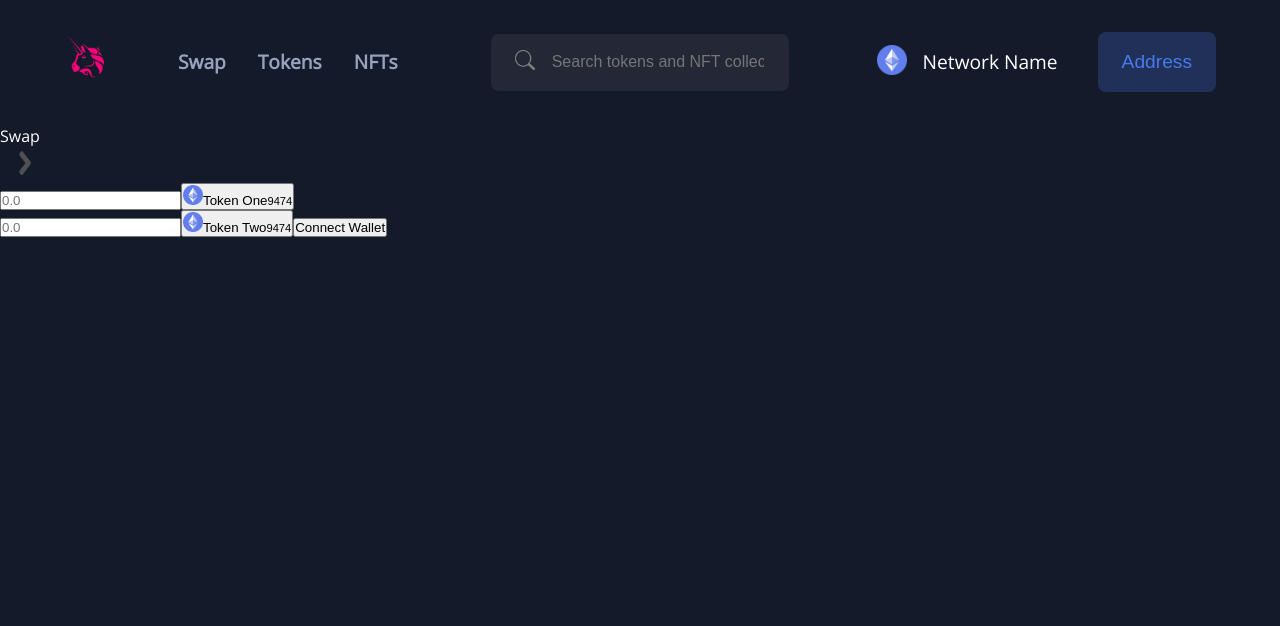
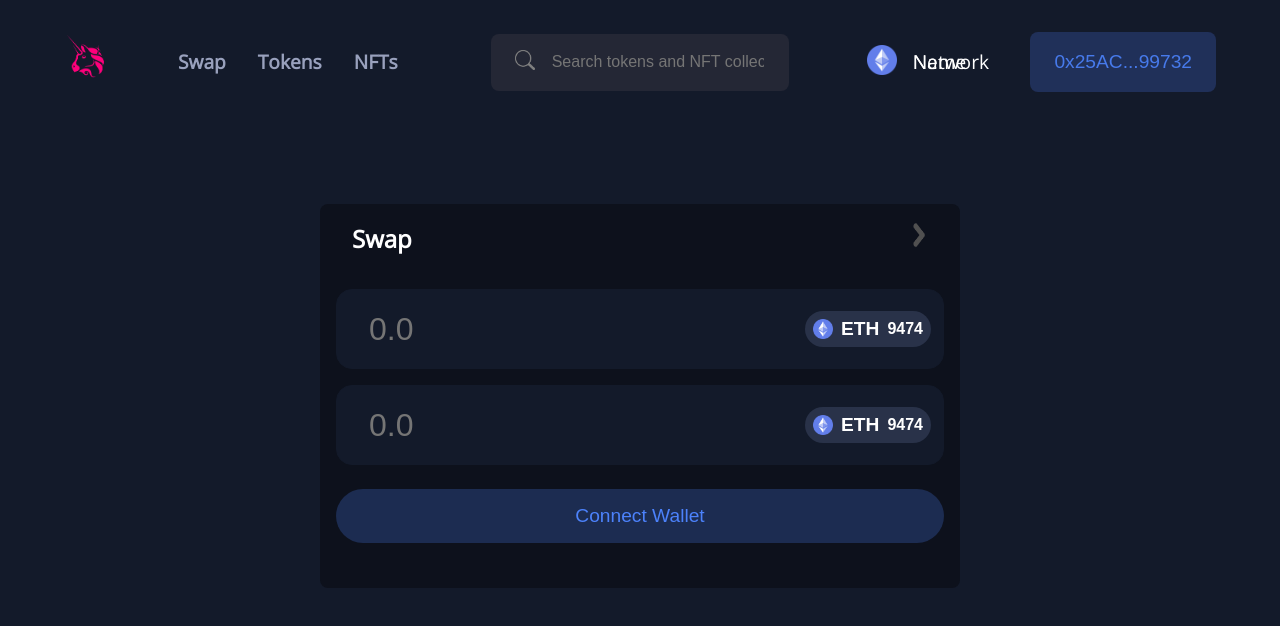
Before and after one commit to paritomarrr/Uniswap-clone-with-create-web3-dapp, a Next.js app in the folder frontend/: page / in a window 1280 px wide. Shown: the top 626 px of the page. Built offline with nearby package versions, Linux system fonts and the light colour scheme.

Commit message:
frontend first draft

```diff
--- a/frontend/assets/index.js
+++ b/frontend/assets/index.js
@@ -8,6 +8,7 @@ import Search from './search.png'
 import Toggle from './Toggle.png'
 import logo from './logo.png'
 import Close from './Close.png'
+import Lock from './Lock.png'
 
 export default {
     logo,
@@ -19,5 +20,6 @@ export default {
     WETH,
     Search,
     Toggle,
-    Close
+    Close,
+    Lock
 }
--- a/frontend/components/HeroSection/HeroSection.jsx
+++ b/frontend/components/HeroSection/HeroSection.jsx
@@ -1,20 +1,20 @@
-import React, {useState, useContext} from 'react'
+import React, { useState, useContext } from 'react'
 import Image from 'next/image'
 
 import Styles from './HeroSection.module.css'
 import images from '../../assets'
-import {Token, SearchToken} from '../index'
-const HeroSection = ({accounts, tokenData}) => {
+import { Token, SearchToken } from '../index'
+const HeroSection = ({ accounts, tokenData }) => {
   const [openSettings, setOpenSettings] = useState(false)
   const [openToken, setOpenToken] = useState(false)
   const [openTokensTwo, setOpenTokensTwo] = useState(false)
 
   const [tokenOne, setTokenOne] = useState({
-    name: 'Token One',
+    name: 'ETH',
     image: ""
   })
   const [tokenTwo, setTokenTwo] = useState({
-    name: 'Token Two',
+    name: 'ETH',
     image: ""
   })
   return (
@@ -22,7 +22,7 @@ const HeroSection = ({accounts, tokenData}) => {
       <div className={Styles.HeroSection_Box}>
         <div className={Styles.HeroSection_Box_Heading}>
           <p>Swap</p>
-          <div className={Styles.HeroSection_Box_HEading_Img}>
+          <div className={Styles.HeroSection_Box_Heading_Img}>
             <Image src={images.Close} alt='Close' width={50} height={30} onClick={() => {
               setOpenSettings(true)
             }} />
@@ -30,7 +30,7 @@ const HeroSection = ({accounts, tokenData}) => {
         </div>
         <div className={Styles.HeroSection_Box_Input}>
           <input type="text" placeholder="0.0" />
-          <button onClick={() => openToken(true)}>
+          <button onClick={() => setOpenToken(true)}>
             <Image src={tokenOne.image || images.ETH} width={20} height={20} />
             {tokenOne.name || "ETH"}
             <small>9474</small>
@@ -38,20 +38,20 @@ const HeroSection = ({accounts, tokenData}) => {
         </div>
         <div className={Styles.HeroSection_Box_Input}>
           <input type="text" placeholder="0.0" />
-          <button onClick={() => openToken(true)}>
+          <button onClick={() => setOpenTokensTwo(true)}>
             <Image src={tokenTwo.image || images.ETH} width={20} height={20} />
             {tokenTwo.name || "ETH"}
             <small>9474</small>
           </button>
-          {accounts ? (
+        </div>
+        {accounts ? (
             <button className={Styles.HeroSection_Box_Btn}>Connect Wallet</button>) : (
-            <button className={Styles.HeroSection_Box_Btn} onClick={() => {}}>Swap</button>
+            <button className={Styles.HeroSection_Box_Btn} onClick={() => { }}>Swap</button>
           )}
-        </div>
-        {openSettings && <Token openSettings={openSettings} />}
-        {openToken && <SearchToken openToken={openToken} tokens={setTokenOne} tokenData={tokenData} />}
+        {openSettings && <Token setOpenSettings={setOpenSettings} />}
+        {openToken && <SearchToken openToken={setOpenToken} tokens={setTokenOne} tokenData={tokenData} />}
 
-        {openToken && <SearchToken openToken={openToken} tokens={setTokenOne} tokenData={tokenData} />}
+        {openTokensTwo && <SearchToken openTokensTwo={setOpenTokensTwo} tokens={setOpenTokensTwo} tokenData={tokenData} />}
       </div>
 
     </div>
--- a/frontend/components/HeroSection/HeroSection.module.css
+++ b/frontend/components/HeroSection/HeroSection.module.css
@@ -0,0 +1,89 @@
+.HeroSection {
+    width: 90%;
+    margin: 2rem auto;
+    display: flex;
+    align-items: center;
+    justify-content: center;
+    position: relative;
+}
+
+.HeroSection_Box {
+    margin-top: 5rem;
+    padding: 1rem;
+    border-radius: .5rem;
+    width: 40rem;
+    background-color: rgba(13,17,28,255);
+    height: 24rem;
+
+}
+
+.HeroSection_Box_Heading {
+    display: flex;
+    align-items: center;
+    justify-content: space-between;
+    font-size: 1.5rem;
+    font-weight: 900;
+    margin-bottom: 2rem;
+    margin-left: 1rem;
+
+}
+
+.HeroSection_Box_Input {
+    display: flex;
+    align-items: center;
+    justify-content: space-between;
+    border: 1px solid rgba(19,26,42,255);
+    background-color:rgba(19,26,42,255);
+    border-radius: 1rem;
+    padding-left: 2rem;
+    margin-top: 1rem;
+    height: 5rem;
+}
+
+.HeroSection_Box_Input input {
+    border: 0;
+    outline: 0;
+    background-color:rgba(19,26,42,255);
+    font-size: 2rem;
+}
+
+.HeroSection_Box_Input button {
+   display: flex;
+   align-items: center;
+   justify-content: space-between;
+   gap: 0.5rem;
+   line-height: 0;
+   padding: .5rem;
+   background-color: rgba(41,50,73,255);
+   font-weight: 700;
+   font-size: 1.2rem;
+   border-radius: 2rem;
+  outline: none;
+  border: 0;
+   color: #fff;
+   margin: 1rem;
+}
+
+.HeroSection_Box_Btn {
+    background-color: #1c2c51;
+    border: 0;
+    outline: 0;
+    width: 100%;
+    margin-top: 1.5rem;
+    padding: 1rem;
+    border-radius: 2rem;
+    font-size: 1.2rem;
+    color: #4c82fb;
+}
+
+@media only screen and (max-width: 54em) {
+    .HeroSection {
+        width: 95%;
+    }
+    .HeroSection_Box {
+        width: 95%;
+    }
+    .HeroSection_Box_Input input {
+        width: 50%;
+    }
+}
--- a/frontend/components/Navbar/Navbar.jsx
+++ b/frontend/components/Navbar/Navbar.jsx
@@ -24,7 +24,7 @@ const Navbar = () => {
   // state
   const [openModal, setOpenModal] = useState(false)
   const [openTokenBox, setOpenTokenBox] = useState(false)
-
+  const [accounts, setAccounts] = useState(false)
   return (
     (
       <div className={Styles.navbar}>
@@ -59,7 +59,14 @@ const Navbar = () => {
               </div>
               <p>Network Name</p>
             </div>
-            <button onClick={() => { setOpenModal(true)}}>Address</button>
+
+            {
+              accounts ? (
+                <button onClick={() => setOpenModal(true)}>Connect</button>) : (
+                <button onClick={() => setOpenTokenBox(true)}>0x25AC...99732</button>
+              )
+            }
+            {/* <button onClick={() => { setOpenModal(true)}}>Address</button> */}
             {openModal && <Modal setOpenModal={setOpenModal} connectWallet="Connect" />}
           </div>
         </div>
--- a/frontend/components/SearchToken/SearchToken.jsx
+++ b/frontend/components/SearchToken/SearchToken.jsx
@@ -1,8 +1,55 @@
-import React from 'react'
-
-const SearchToken = () => {
+import React, {useState} from 'react'
+import Styles from './SearchToken.module.css'
+import Image from 'next/image'
+import images from '../../assets'
+const SearchToken = ({openToken, tokens, tokenData}) => {
+  const [active, setActive] = useState(1)
+  const coin = [
+    {
+      img: images.ETH,
+      name: 'ETH',
+    },{
+      img: images.DAI,
+      name: 'DAI',
+    },{
+      img: images.USDC,
+      name: 'USDC',
+    },{
+      img: images.USDT,
+      name: 'USDT',
+    },{
+      img: images.WBTC,
+      name: 'WBTC',
+    },{
+      img: images.WETH,
+      name: 'WETH',
+    }
+  ]
   return (
-    <div>SearchToken</div>
+    <div className={Styles.SearchToken}>
+      <div className={Styles.SearchToken_Box}>
+        <div className={Styles.SearchToken_Box_Heading}>
+          <h4>Select a Token</h4>
+          <Image src={images.Close} alt='Close' width={50} height={30} onClick={() => {
+            openToken(false)
+          } } />
+        </div>
+        <div className={Styles.SearchToken_Box_Search}>
+          <div className={Styles.SearchToken_Box_Search_Image}>
+            <Image src={images.Search} alt='Search' width={20} height={20} />
+          </div>
+          <input type="text" placeholder="Search name or paste address" />
+        </div>
+        <div className={Styles.SearchToken_Box_Tokens}>
+          {coin.map((item, index) => (
+            <span key={index+1} className={active == index + 1? `${Styles.active}`: ""} onClick={() =>  {setActive(index+1) , tokens({name: item.name, image: item.img })}}>
+              <Image src={item.img || images.ETH} alt='image' width={30} height={30} />
+              {item.name || "ETH"}
+            </span>
+          ))}
+        </div>
+      </div>
+    </div>
   )
 }
 
--- a/frontend/components/SearchToken/SearchToken.module.css
+++ b/frontend/components/SearchToken/SearchToken.module.css
@@ -0,0 +1,67 @@
+.SearchToken {
+    position: absolute;
+    margin: 0 auto;
+    background-color: #0d111c;
+    padding: 2rem;
+    border-radius: .5rem;
+    width: 30rem;
+    height: 25rem;
+}
+
+.SearchToken_Box_Heading {
+    display: flex;
+    align-items: center;
+    justify-content: space-between;
+
+}
+
+.SearchToken_Box_Search {
+    display: flex;
+    align-items: center;
+    background-color: #131a2a;
+    padding: .5rem 1rem;
+    border-radius: .5rem;
+    gap: 1rem;
+}
+
+.SearchToken_Box_Search input {
+    background-color:#131a2a;
+    outline: 0;
+    border: 0;
+    font-weight: 500;
+    width: 90%;
+}
+
+.SearchToken_Box_Tokens {
+    margin-top: 1.5rem;
+    display: grid;
+    grid-template-columns: repeat(4, 1fr);
+    gap: .5rem;
+}
+
+.SearchToken_Box_Tokens span {
+    display: flex;
+    align-items: center;
+    gap: .2rem;
+    border: 2px solid #131a2a;
+    padding: .3rem;
+    border-radius: 1rem;
+    width: 5.7rem;
+    cursor: pointer;
+}
+
+.active {
+    background-color: #1c2c51;
+    color: #4c82fb;
+}
+
+@media only screen and (max-width: 54em) {
+    .SearchToken {
+        width: 95%;
+    }
+
+    .SearchToken_Box_Tokens {
+        display: flex;
+        flex-wrap: wrap;
+    }
+}
--- a/frontend/components/Toggle/Toggle.jsx
+++ b/frontend/components/Toggle/Toggle.jsx
@@ -0,0 +1,19 @@
+import React from 'react'
+import Styles from './Toggle.module.css'
+
+
+const Toggle = ({label}) => {
+  return (
+    <div className={Styles.Toggle}>
+      <div className={Styles.Toggle_Switch_Box}>
+        <input type="checkbox" className={Styles.Toggle_CheckBox} name={label} id={label} />
+        <label htmlFor={label} className={Styles.Toggle_Label}>
+          <span className={Styles.Toggle_Inner}></span>
+          <span className={Styles.Toggle_Switch}></span>
+        </label>
+      </div>
+    </div>
+  )
+}
+
+export default Toggle
--- a/frontend/components/Toggle/Toggle.module.css
+++ b/frontend/components/Toggle/Toggle.module.css
@@ -0,0 +1,82 @@
+.Toggle {
+    text-align: center;
+}
+
+.Toggle_Switch_Box {
+    position: relative;
+    width: 75px;
+    top: 8px;
+    display: inline-block;
+    text-align: left;
+
+}
+
+.Toggle_CheckBox {
+    display: none;
+
+}
+
+.Toggle_Label {
+    display: block;
+    overflow: hidden;
+    cursor: pointer;
+    border: 0px solid #bbb;
+    border-radius: 20px;
+}
+
+.Toggle_Inner {
+    display: block;
+    width: 200%;
+    margin-left: -100%;
+    transition: margin 0.3s ease-in 0s;
+}
+
+.Toggle_Inner:before,
+.Toggle_Inner:after {
+   float: left;
+   width: 50%;
+   height: 36px;
+   padding: 0;
+   line-height: 36px;
+   color: #fff;
+   font-weight: bold;
+   box-sizing: border-box;
+}
+
+.Toggle_Inner:before {
+    content: "Yes";
+    padding-left: 10px;
+    background-color: #1c2c51;
+    color: #fff;
+}
+
+.Toggle_Inner:after {
+    content: "No";
+    padding-right: 10px;
+    background-color: #1c2c51;
+    color: #fff;
+    text-align: right;
+}
+
+.Toggle_Switch {
+    display: block;
+    width: 24px;
+    margin: 5px;
+    background-color: #4c82fb;
+    position: absolute;
+    top: 0;
+    bottom: 0;
+    right: 40px;
+    border: 0 solid #ffffff;
+    border-radius: 20px;
+    transition: all 0.3s ease-in 0s;
+
+}
+
+.Toggle_CheckBox:checked + .Toggle_Label .Toggle_Inner {
+    margin-left: 0;
+}
+
+.Toggle_CheckBox:checked + .Toggle_Label .Toggle_Switch {
+    right: 0;
+}
--- /dev/null
+++ b/frontend/components/Token/Token.jsx
@@ -0,0 +1,43 @@
+import React, {useState, useEffect} from 'react'
+import Image from 'next/image'
+import Styles from './Token.module.css'
+
+import images from '../../assets'
+import {Toggle} from '../index'
+const Token = ({setOpenSettings}) => {
+  return (
+   <div className={Styles.Token}>
+        <div className={Styles.Token_Box}>
+            <div className={Styles.Token_Box_Heading}>
+                <h4>Settings</h4>
+                <Image src={images.Close} alt='Close' width={50} height={30} onClick={() => {setOpenSettings(false)}} />
+            </div>
+            <p className='Styles.Token_Box_Para'>
+                Slippage Tolerance{""}
+                <Image src={images.Lock} alt="img" height={20} width={20} />
+            </p>
+
+            <div className={Styles.Token_Box_Input}>
+                <button>Auto</button>
+                <input type="text" placeholder='0.10%' />
+            </div>
+            <p className='Styles.Token_Box_Para'>
+                Slippage Tolerance{""}
+                <Image src={images.Lock} alt="img" height={20} width={20} />
+            </p>
+            <div className={Styles.Token_Box_Input}>
+
+                <input type="text" placeholder='30' />
+                <button>minutes</button>
+            </div>
+            <h2>Interface Setting</h2>
+            <div className={Styles.Token_Box_Toggle}>
+                <p clsasName={Styles.Token_Box_Para}>Transaction Deadline</p>
+                <Toggle label="No" />
+            </div>
+            </div>
+   </div>
+  )
+}
+
+export default Token
--- /dev/null
+++ b/frontend/components/Token/Token.module.css
@@ -0,0 +1,79 @@
+.Token {
+    position: absolute;
+    margin: 0 auto;
+    padding: 2rem;
+    background-color: #0d111c;
+    border-radius: .5rem;
+    width: 40rem;
+    height: 26rem;
+    margin-top: -21rem;
+    margin-left: -1rem;
+}
+
+.Token_Box_Heading {
+    display: flex;
+    align-items: center;
+    justify-content: space-between;
+    font-size: 1.5rem;
+    font-weight: 900;
+    margin-bottom: 2rem;
+}
+
+.Token_Box h2 {
+    font-size: 1.2rem;
+    line-height: 2;
+}
+
+.Token_Box_Para {
+    display: flex;
+    align-items: center;
+    gap: 1rem;
+
+}
+
+.Token_Box_Input {
+    display: flex;
+    gap: 4rem;
+    margin: 1rem 0;
+    align-items: center;
+}
+
+.Token_Box_Input button {
+    border: 0;
+    outline: 0;
+    padding: .5rem 1rem;
+    border-radius: .5rem;
+    background-color: #1c2c51;
+    color: #4c82fb;
+    font-size: 900;
+    font-size: 1rem;
+    cursor: pointer;
+}
+
+.Token_Box_Input input {
+    background-color: #131a2a;
+    border: 0;
+    outline: 0;
+    width: 80%;
+    padding: .5rem 1rem;
+    border-radius: .5rem;
+    text-align: end;
+    cursor: pointer;
+    font-size: 1.4rem;
+}
+
+.Token_Box_Toggle {
+    display: flex;
+    align-items: center;
+    justify-content: space-between;
+}
+
+@media only screen and (max-width: 54em) {
+    .Token {
+        width: 95%;
+        margin-left: -1rem;
+    }
+
+
+
+}
--- a/frontend/components/index.js
+++ b/frontend/components/index.js
@@ -4,6 +4,6 @@ import Modal from "./Modal/Modal"
 import SearchToken from "./SearchToken/SearchToken"
 import Toggle from "./Toggle/Toggle"
 import TokenList from "./TokenList/TokenList"
+import Token from "./Token/Token"
 
-
-export {HeroSection, Navbar, Modal, SearchToken, Toggle, TokenList}
+export {HeroSection, Navbar, Modal, SearchToken, Toggle, TokenList, Token}
```
Also changed, not shown: frontend/assets/Lock.png (added).
